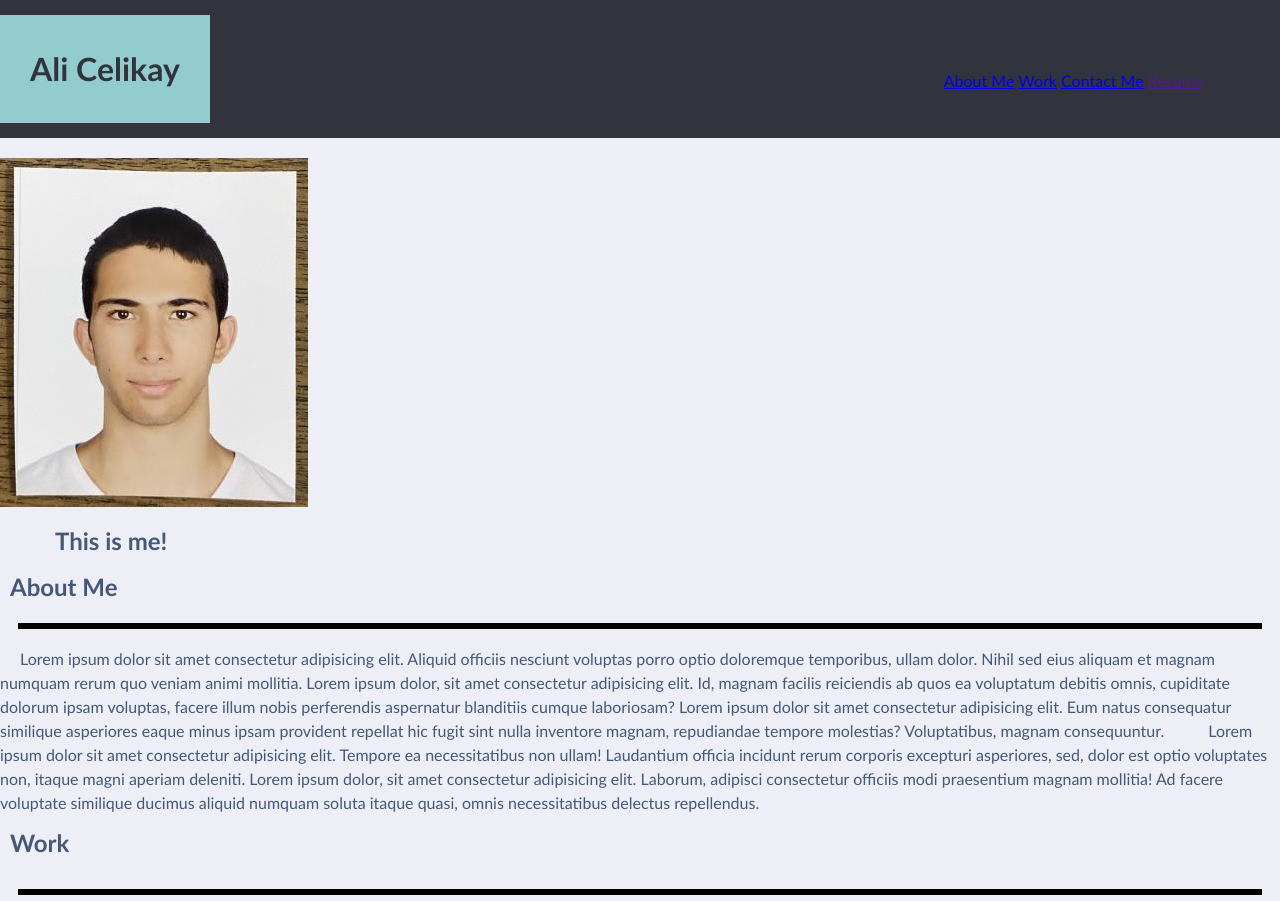
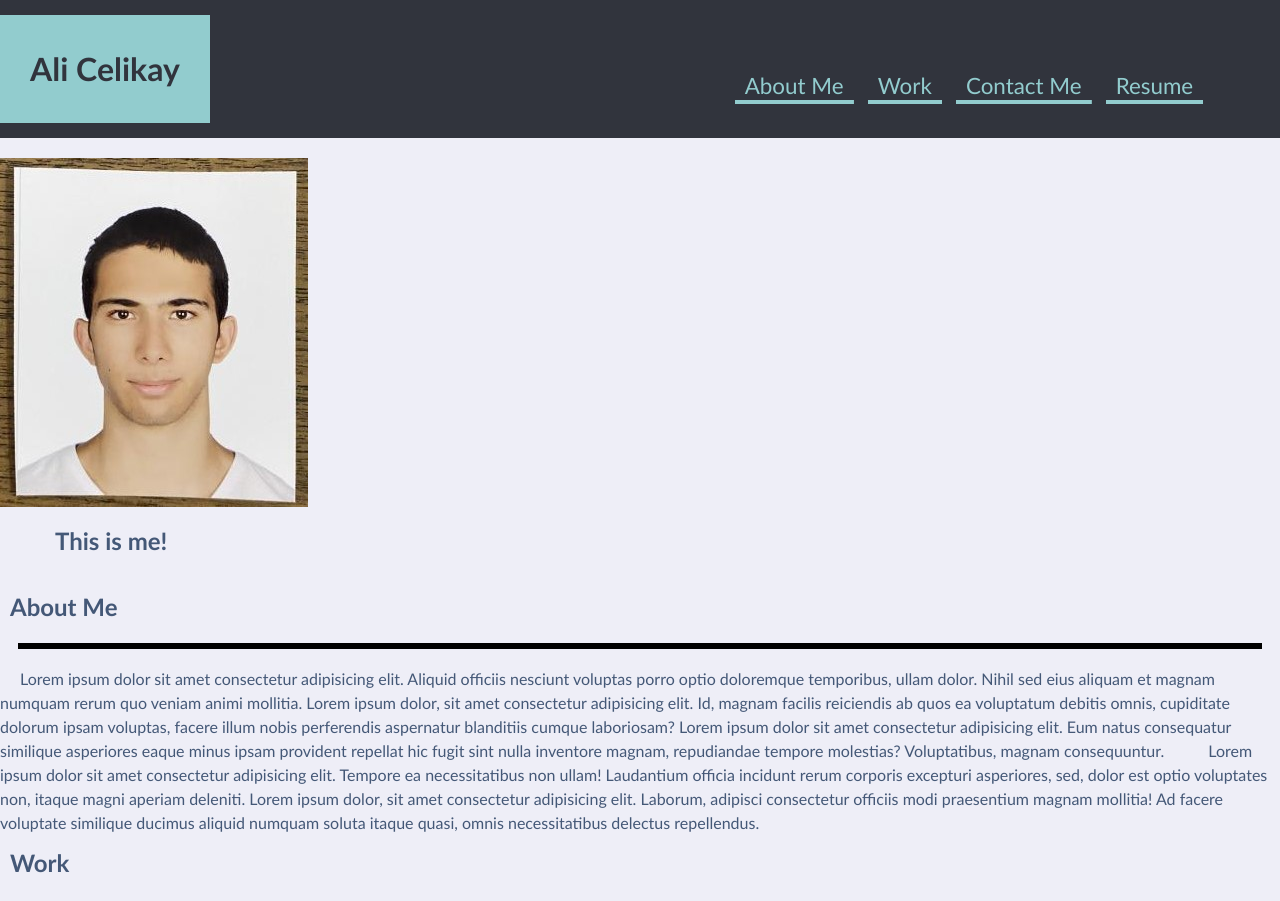
Before and after one commit to AliCelikay/2-ali-Portfolio, a plain HTML site: page index.html in a window 1280 px wide. Shown: the top 901 px of the page. Drawn offline with Linux system fonts and the light colour scheme.

Commit message:
updated header

```diff
--- a/assets/style.css
+++ b/assets/style.css
@@ -70,6 +70,35 @@ nav {
     flex-wrap: wrap;
 }
 
+nav a {
+    text-decoration: none;
+    /* Top and bottom   Right and left */
+    padding: 5px 10px;
+    color: var(--secondary);
+    margin-right: 10px;
+    background-image: linear-gradient(270deg, var(--secondary) 0%, var(--secondary) 100%);
+    background-repeat: no-repeat;
+    /* with out this the whole nav a tag becomes a block */
+    background-size: 100% 0.2em;
+    background-position: bottom;
+    transition: all 0.25s ease-in;
+    font-size: 1.4rem;
+}
+
+nav a:hover {
+    background-size: 100% 100%;
+    color: var(--primary);
+}
+
+nav a:last-child {
+    margin-right: 0;
+}
+
+/* Main Body */
+main {
+    margin-top: 20px;
+    margin-bottom: 45px;
+}
 
 
 /* h1.page-title{
```
